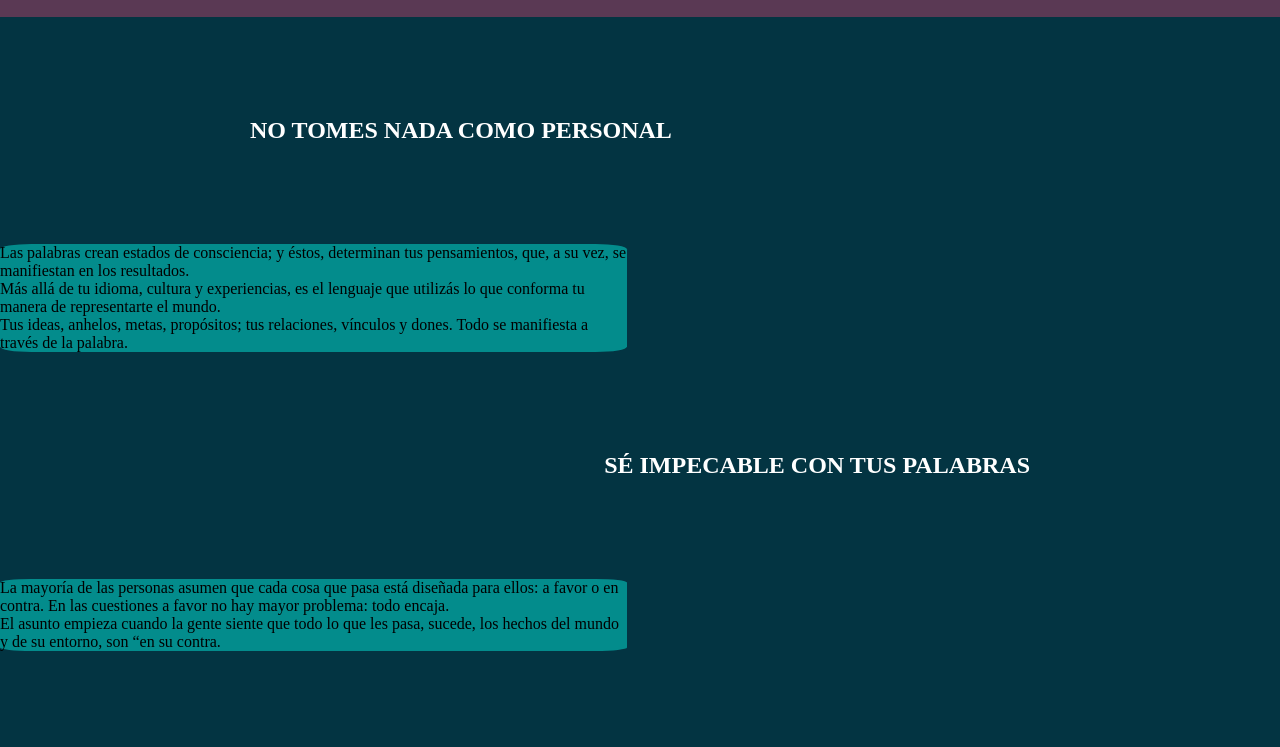
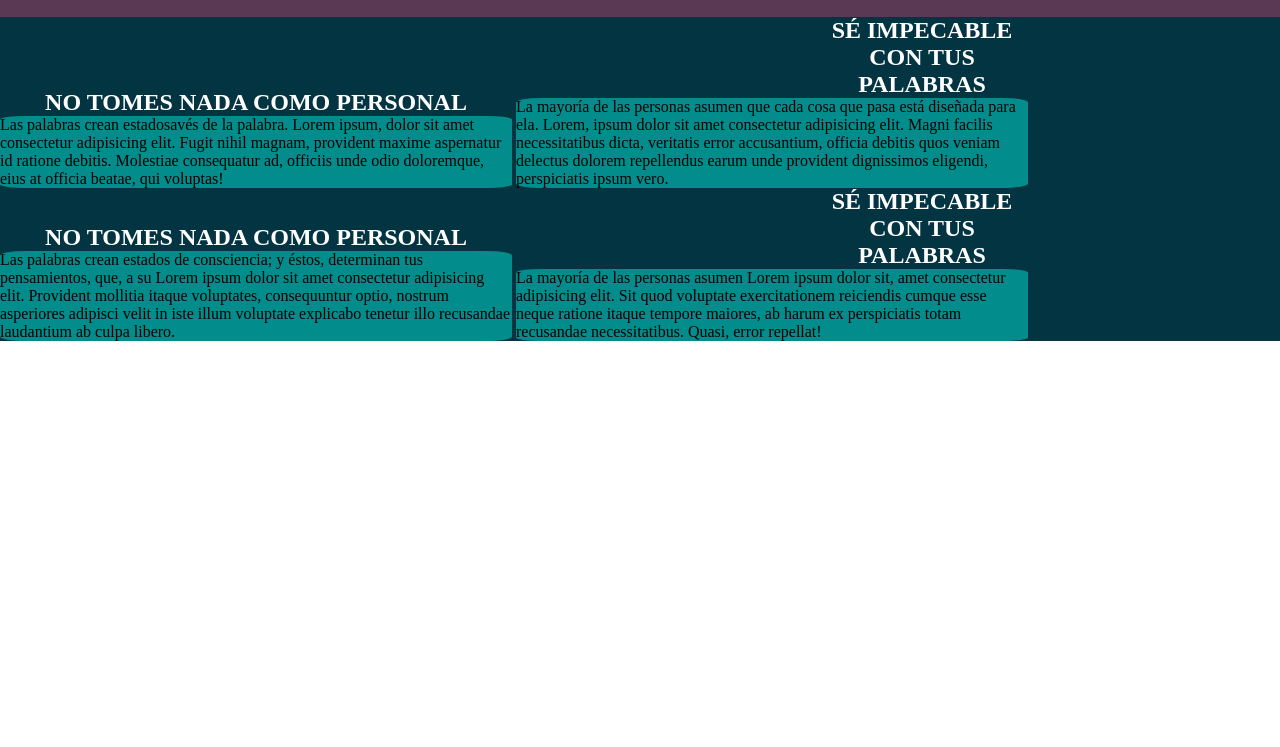
Before and after one commit to sebastianhernandezgualdron/reto, a plain HTML site: page Cuatro Acuerdos/Index.html in a window 1280 px wide. Shown: the part 53-800 px from the top of the page. Drawn offline with Linux system fonts and the light colour scheme.

Commit message:
Add files via upload

```diff
--- a/Cuatro Acuerdos/Index.html
+++ b/Cuatro Acuerdos/Index.html
@@ -8,30 +8,33 @@
     <title>Document</title>
 </head>
 <body>
+
     <header class="head">
         <h1 class="titulo">Los 4 acuerdos</h1>
     </header>
     <section class="seccion1">
-        <article class=texto1><h2 class="subtitulo1">NO TOMES NADA COMO PERSONAL</h2>
-            <P class="parrafo">Las palabras crean estados de consciencia; y éstos, determinan tus pensamientos, que, a su vez, se manifiestan en los resultados. <br> Más allá de tu idioma, cultura y experiencias, es el lenguaje que utilizás lo que conforma tu manera de representarte el mundo. <br> Tus ideas, anhelos, metas, propósitos; tus relaciones, vínculos y dones. Todo se manifiesta a través de la palabra.</P>
-        </article>
-        <article class="texto2"></article>
+        <div class=texto1>
+        <h2 class="subtitulo1">NO TOMES NADA COMO PERSONAL</h2>
+            <P class="parrafo">Las palabras crean estadosavés de la palabra. Lorem ipsum, dolor sit amet consectetur adipisicing elit. Fugit nihil magnam, provident maxime aspernatur id ratione debitis. Molestiae consequatur ad, officiis unde odio doloremque, eius at officia beatae, qui voluptas!</P>
+        </div>
+        <div class=texto1>
         <h2 class="subtitulo2">SÉ IMPECABLE CON TUS PALABRAS</h2>
 
-        <p class="parrafo">La mayoría de las personas asumen que cada cosa que pasa está diseñada para ellos: a favor o en contra. En las cuestiones a favor no hay mayor problema: todo encaja. <br> El asunto empieza cuando la gente siente que todo lo que les pasa, sucede, los hechos del mundo y de su entorno, son “en su contra.</p>
-    </article>
-    </section>
-    <section class="seccion2">
-        <article><h2 class="subtitulo1">NO TOMES NADA COMO PERSONAL</h2>
-            <P class="parrafo1">Las palabras crean estados de consciencia; y éstos, determinan tus pensamientos, que, a su vez, se manifiestan en los resultados. Más allá de tu idioma, cultura y experiencias, es el lenguaje que utilizás lo que conforma tu manera de representarte el mundo. Tus ideas, anhelos, metas, propósitos; tus relaciones, vínculos y dones. Todo se manifiesta a través de la palabra.</P>
-        </article>
-        <article></article>
+        <p class="parrafo1">La mayoría de las personas asumen que cada cosa que pasa está diseñada para ela. Lorem, ipsum dolor sit amet consectetur adipisicing elit. Magni facilis necessitatibus dicta, veritatis error accusantium, officia debitis quos veniam delectus dolorem repellendus earum unde provident dignissimos eligendi, perspiciatis ipsum vero.</p>
+    </div>
+
+    <div class=texto1><h2 class="subtitulo1">NO TOMES NADA COMO PERSONAL</h2>
+            <P class="parrafo">Las palabras crean estados de consciencia; y éstos, determinan tus pensamientos, que, a su Lorem ipsum dolor sit amet consectetur adipisicing elit. Provident mollitia itaque voluptates, consequuntur optio, nostrum asperiores adipisci velit in iste illum voluptate explicabo tenetur illo recusandae laudantium ab culpa libero. </p>
+            </div>
+            <div class=texto1>
         <h2 class="subtitulo2">SÉ IMPECABLE CON TUS PALABRAS</h2>
 
-        <p class="parrafo1">La mayoría de las personas asumen que cada cosa que pasa está diseñada para ellos: a favor o en contra. En las cuestiones a favor no hay mayor problema: todo encaja. El asunto empieza cuando la gente siente que todo lo que les pasa, sucede, los hechos del mundo y de su entorno, son “en su contra.</p>
-    </article>
-    </section>
+        <p class="parrafo1">La mayoría de las personas asumen Lorem ipsum dolor sit, amet consectetur adipisicing elit. Sit quod voluptate exercitationem reiciendis cumque esse neque ratione itaque tempore maiores, ab harum ex perspiciatis totam recusandae necessitatibus. Quasi, error repellat!</p>
+    </div>
 
+    </div>
+
+</section>
 
 
 </body>
--- a/Cuatro Acuerdos/css/styles.css
+++ b/Cuatro Acuerdos/css/styles.css
@@ -9,10 +9,10 @@
     height: 70px;
     margin: 100;
     padding: 100;
-    display: inline-block;
 
     background-color: rgb(90, 57, 84);
 }
+
 .titulo{
     padding: 15px;
     color: white;
@@ -24,39 +24,50 @@
 .seccion1{ background-color: rgb(3, 52, 66);
 
 
+
 }
-.seccion2{
-    background-color: rgb(3, 52, 66);
 
 
-}
+
 .subtitulo1{
     color: white;
+    text-align: center;
 
-    padding: 100px 250px;
+
 
 }
 .subtitulo2{
     color: white;
-    text-align: right;
-    padding: 100px 250px;
+    text-align: center;
+    padding-left: 300px;
+    padding-right: 0px;
+
+
 
 }
 .parrafo{
-    border: 2px r rgb(3, 140, 140);
+    border: 1px rgb(3, 140, 140);
     background-color:rgb(3, 140, 140) ;
     border-radius: 5%;
-    width: 49%;
+
+
+
 
 
 
 }
 .parrafo1{
-    border: 2px solid rgb(3, 140, 140);
+    border: 2px rgb(3, 140, 140);
     background-color:rgb(3, 140, 140) ;
     border-radius: 5%;
-    width: 49%;
-    justify-content: right;
+    align-items: right;
+
 
 
 }
+.texto1{
+    display: inline-block;
+    width: 49%;
+    max-width: 40vw;
+
+}
```
